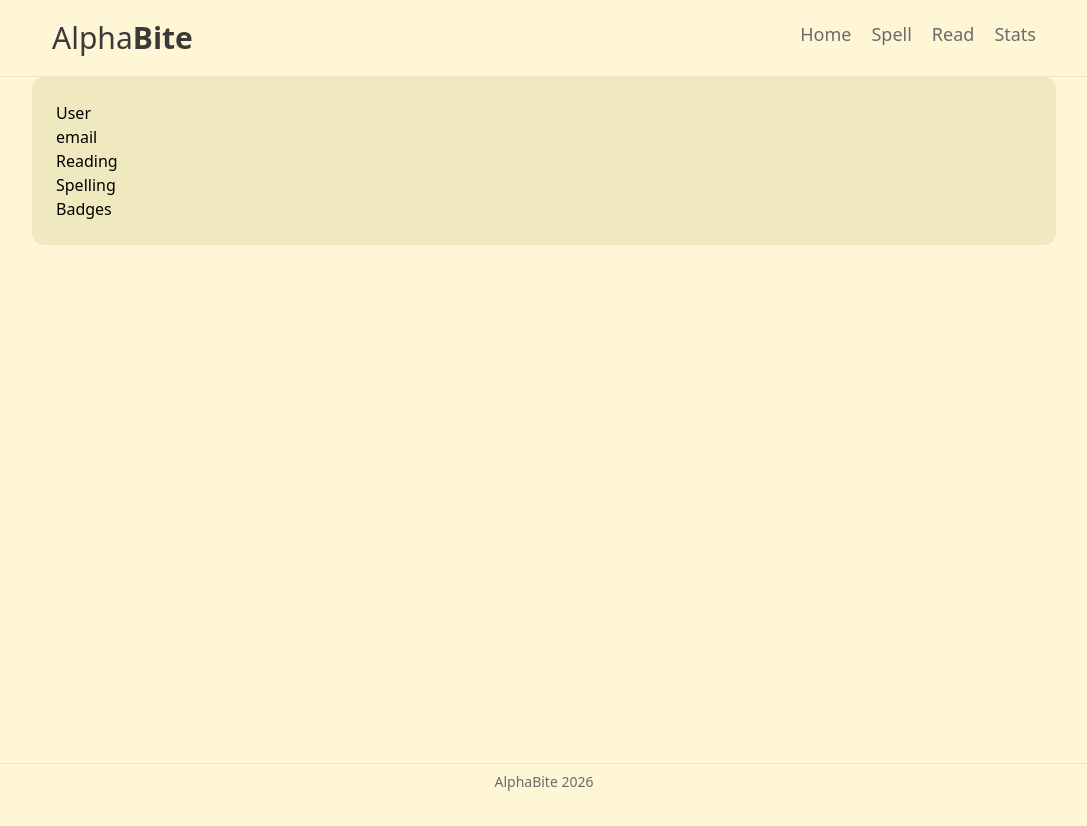
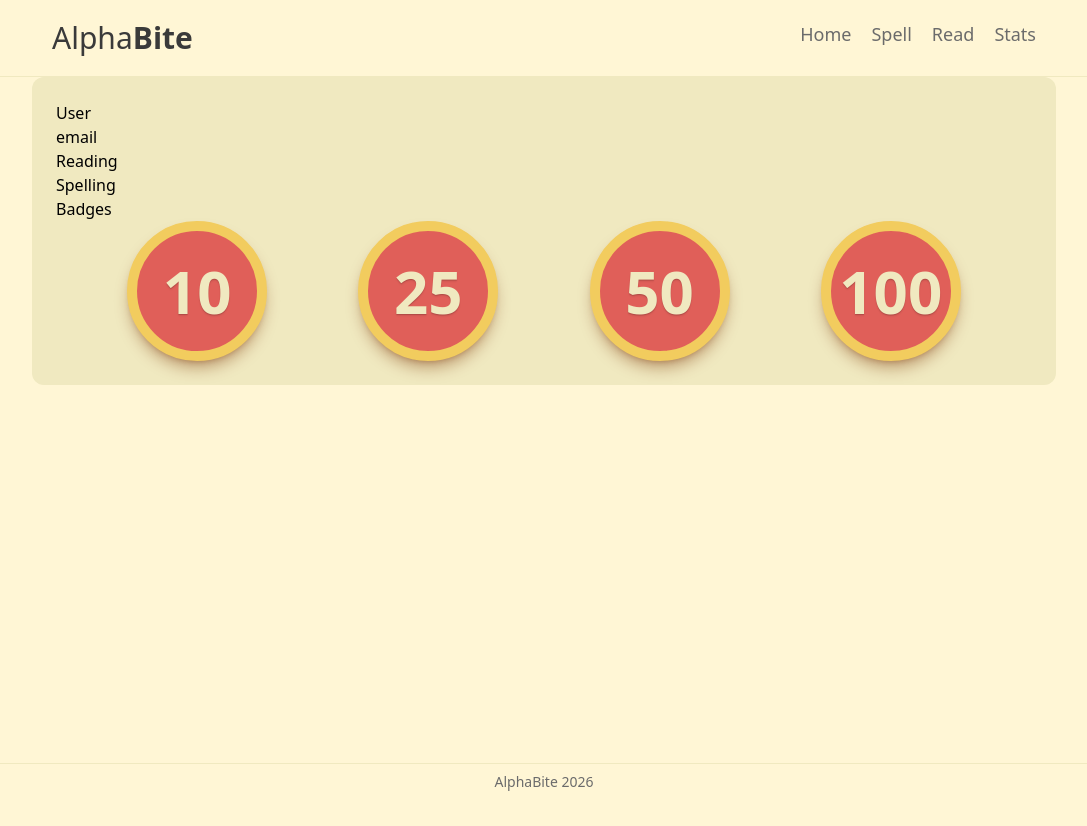
Before and after one commit to bweppl1/alphabite, a React (Vite) app in the folder frontend/: page /stats in a window 1280 px wide. Shown: the top 826 px of the page, without its empty margins (96-1183 px from the left). Built offline with nearby package versions, Linux system fonts and the light colour scheme.

Commit message:
working on the badge rewards

```diff
--- /dev/null
+++ b/frontend/src/components/Badge.jsx
@@ -0,0 +1,21 @@
+import { useEffect, useState } from "react";
+
+const Badge = ({ badgeLabel, badgeBorder, badgeBg }) => {
+  const [label, setLabel] = useState("");
+  const [borderColour, setBorderColour] = useState("");
+  const [bgColour, setBgColour] = useState("");
+
+  useEffect(() => {
+    setLabel(badgeLabel);
+    setBorderColour(badgeBorder);
+    setBgColour(badgeBg);
+  }, []);
+
+  return (
+    <div className="flex h-35 w-35 rounded-full bg-raphaelred border-10 border-bananayellow text-shadow-sm shadow-lg/40 shadow-amber-900">
+      <h1 className="text-6xl text-darkvanilla m-auto font-black">{label}</h1>
+    </div>
+  );
+};
+
+export default Badge;
--- a/frontend/src/pages/Stats.jsx
+++ b/frontend/src/pages/Stats.jsx
@@ -1,4 +1,5 @@
 import { useState, useEffect } from "react";
+import Badge from "../components/Badge";
 
 const Stats = () => {
   const [user, setUser] = useState("");
@@ -16,7 +17,15 @@ const Stats = () => {
         <div>Spelling</div>
 
         {/* badges */}
-        <div>Badges</div>
+        <div>
+          Badges
+          <div className="flex justify-evenly gap-5">
+            <Badge badgeLabel="10" badgeBorder="" badgeBg="" />
+            <Badge badgeLabel="25" badgeBorder="" badgeBg="" />
+            <Badge badgeLabel="50" badgeBorder="" badgeBg="" />
+            <Badge badgeLabel="100" badgeBorder="" badgeBg="" />
+          </div>
+        </div>
       </div>
     </div>
   );
```
